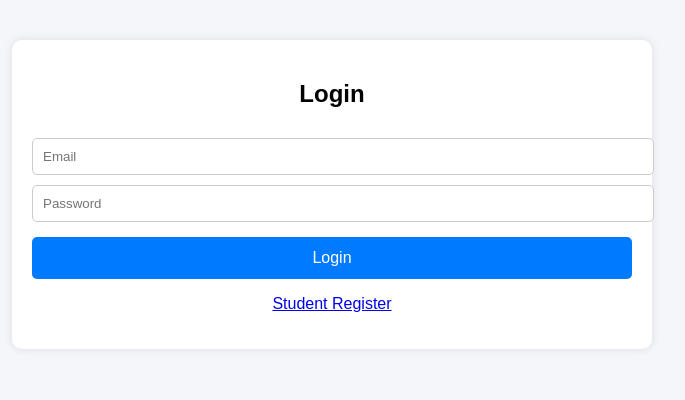
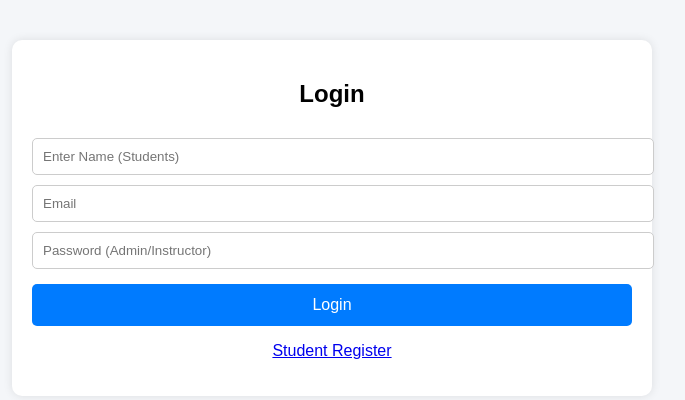
Before and after one commit to Padmajababu/icd_portal, a Flask app: page /login in a window 1280 px wide. Shown: the top 400 px of the page, without its empty margins (308-993 px from the left). Run offline with Flask 3, Linux system fonts and the light colour scheme.

Commit message:
fixed file

```diff
--- a/templates/login.html
+++ b/templates/login.html
@@ -10,8 +10,9 @@
   <h2>Login</h2>
 
   <form method="POST">
-    <input type="text" name="email" placeholder="Email">
-    <input type="password" name="password" placeholder="Password">
+    <input type="text" name="name" placeholder="Enter Name (Students)">
+    <input type="text" name="email" placeholder="Email" required>
+    <input type="password" name="password" placeholder="Password (Admin/Instructor)">
     <button type="submit">Login</button>
   </form>
 
```
